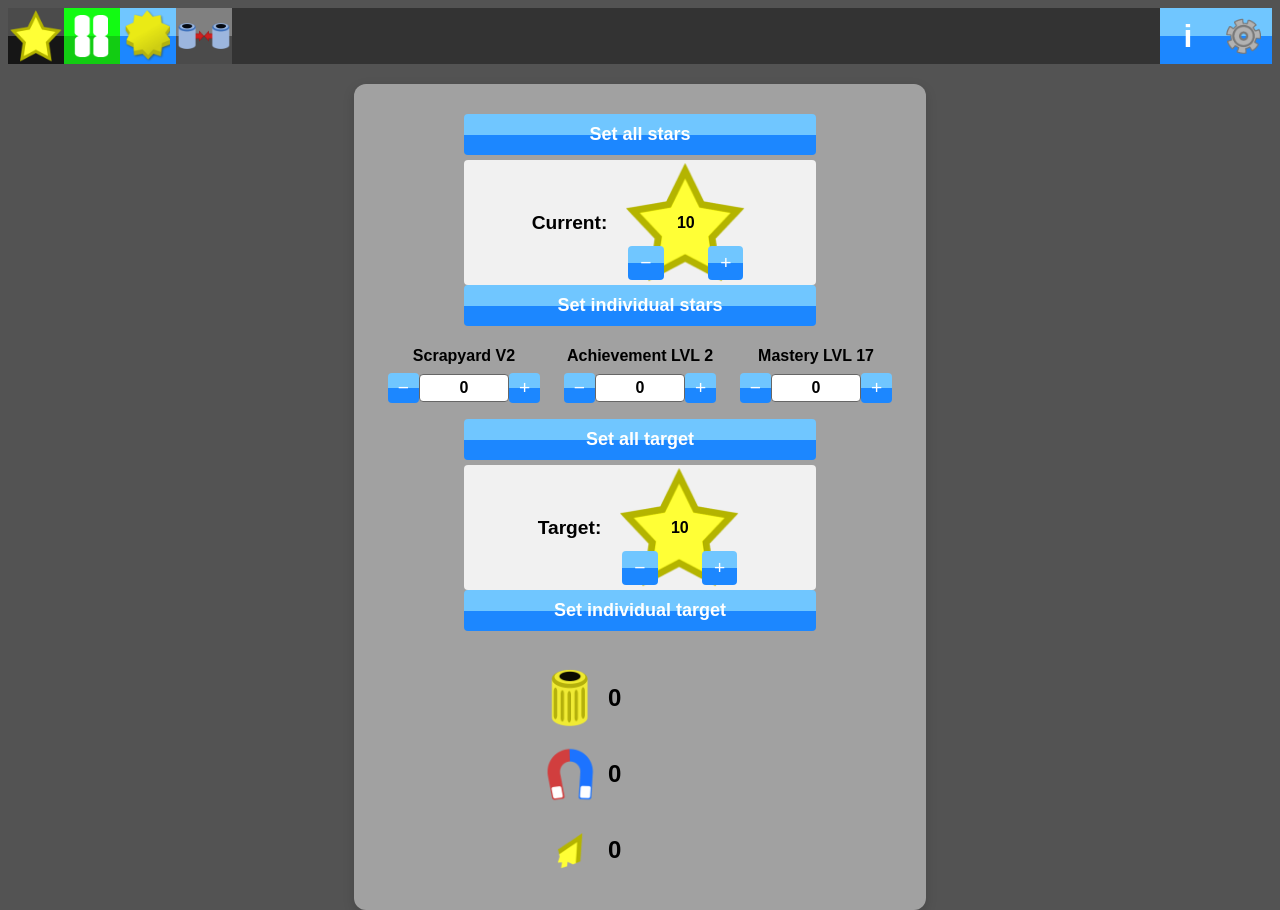
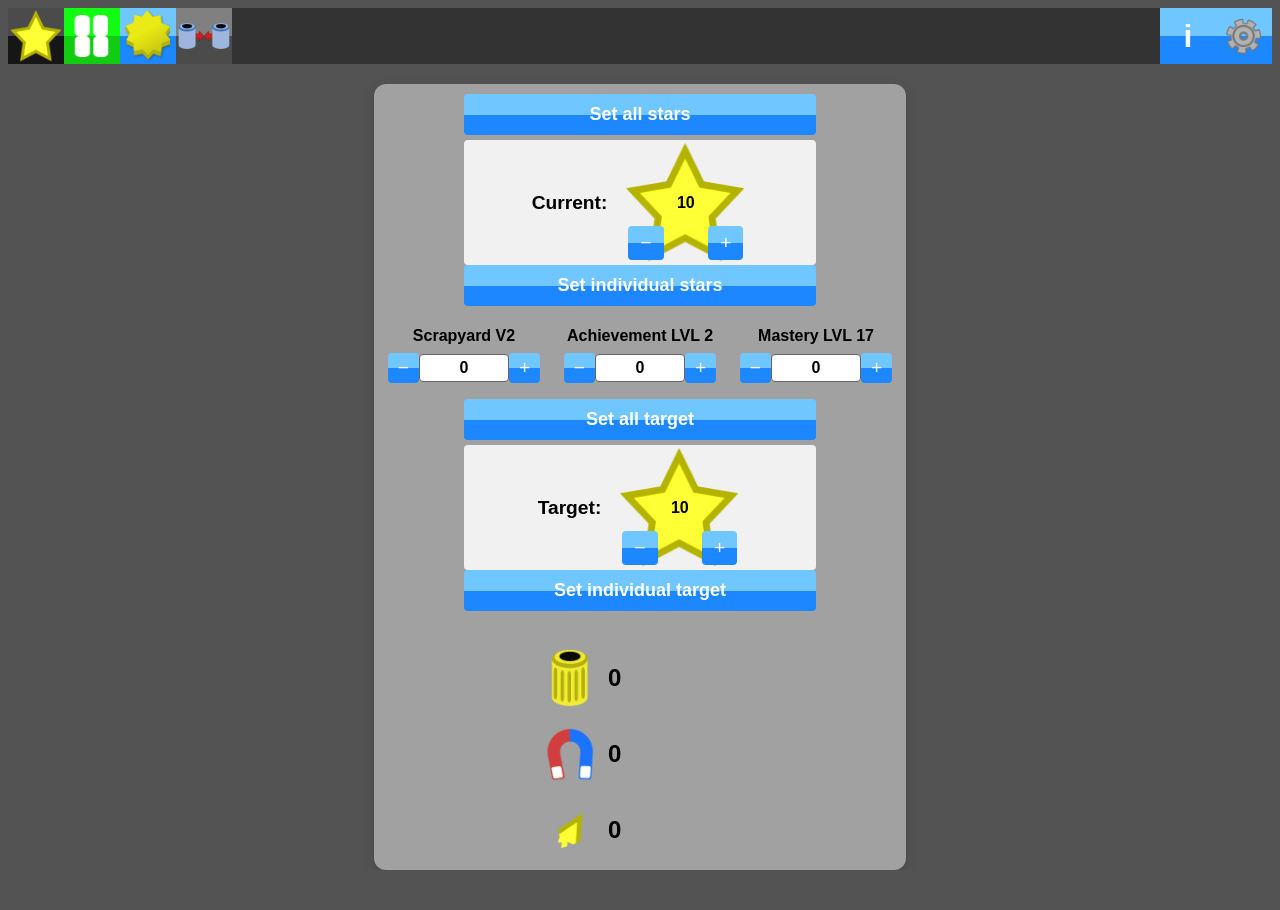
Before and after one commit to jugh3ad/StarCalc, a plain HTML site: page index.html in a window 1280 px wide. After the commit the page ends 870 px from the top, so only its background shows below. Drawn offline with Linux system fonts and the light colour scheme; a script that the page names is missing.

Commit message:
Update style.css

```diff
--- a/css/style.css
+++ b/css/style.css
@@ -55,13 +55,13 @@ body {
     /* Light contrasting color */
     border-radius: 12px;
     /* Rounded corners */
-    padding: 30px;
+    /* padding: 30px; */
     /* Space inside */
     margin: 20px auto;
     /* Space around */
-    max-width: 600px;
+    /* max-width: 600px; */
     /* Keep it neat on large screens */
-    min-width: 300px;
+    /* min-width: 300px; */
 
     /* Shadow for depth */
     box-shadow: 0 4px 12px rgba(0, 0, 0, 0.15);
```
